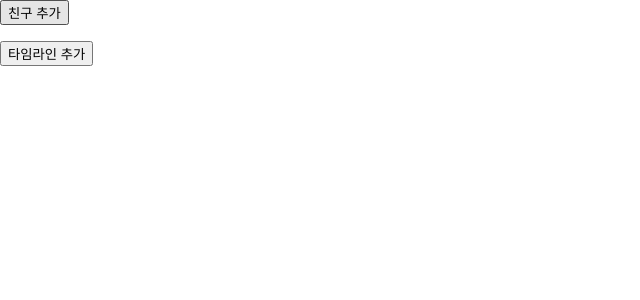
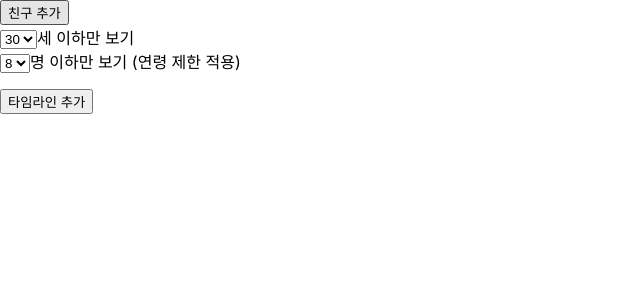
Before and after one commit to sjh50200/playground, a React (Create React App) app in the folder redux_practice/redux-saga_practice/: page / in a window 1280 px wide. Shown: the top 300 px of the page, without its empty margins (0-640 px from the left). Built offline with nearby package versions, Linux system fonts and the light colour scheme.

Commit message:
feat: filter 적용 (컴포넌트에서 직접 필터링 하기)

```diff
--- /dev/null
+++ b/redux_practice/package.json
@@ -0,0 +1,5 @@
+{
+  "dependencies": {
+    "reselect": "^4.1.5"
+  }
+}
--- /dev/null
+++ b/redux_practice/redux-saga_practice/src/friend/common.js
@@ -0,0 +1,2 @@
+export const MAX_AGE_LIMIT = 30;
+export const MAX_SHOW_LIMIT = 8;
--- /dev/null
+++ b/redux_practice/redux-saga_practice/src/friend/component/NumberSelect.tsx
@@ -0,0 +1,33 @@
+import React from "react";
+
+interface SelectProps {
+  value: string;
+  options: Array<number>;
+  postfix: string;
+  onChange: any;
+}
+
+const NumberSelect = (props: SelectProps) => {
+  const { value, options, postfix, onChange } = props;
+
+  return (
+    <div>
+      <select
+        onChange={(e) => {
+          const value = Number(e.currentTarget.value);
+          onChange(value);
+        }}
+        value={value}
+      >
+        {options.map((option) => (
+          <option key={option} value={option}>
+            {option}
+          </option>
+        ))}
+      </select>
+      {postfix}
+    </div>
+  );
+};
+
+export default NumberSelect;
--- a/redux_practice/redux-saga_practice/src/friend/container/FriendMain.js
+++ b/redux_practice/redux-saga_practice/src/friend/container/FriendMain.js
@@ -1,12 +1,26 @@
 import React, { useEffect, useReducer } from "react";
 import { getNextFriend } from "../../common/mockData";
-import { useDispatch, useSelector } from "react-redux";
-import store from "../../common/store";
+import { shallowEqual, useDispatch, useSelector } from "react-redux";
 import FriendList from "../component/FriendList";
-import { addFriend } from "../state";
+import { addFriend, setAgeLimit, setShowLimit } from "../state";
+import NumberSelect from "../component/NumberSelect";
+import { MAX_AGE_LIMIT, MAX_SHOW_LIMIT } from "../common";
 
 export default function FriendMain() {
   const friends = useSelector((state) => state.friend.friends);
+  const ageLimit = useSelector((state) => state.friend.ageLimit);
+  const showLimit = useSelector((state) => state.friend.showLimit);
+
+  //shallowEqual은 얕은 복사를 진행해버리게 한다.
+  const [friendsWithAgeLimit, friendsWithAgeShowLimit] = useSelector(
+    (state) => {
+      const friendsWithAgeLimit = state.friend.friends.filter(
+        (item) => item.age <= ageLimit
+      );
+      return [friendsWithAgeLimit, friendsWithAgeLimit.slice(0, showLimit)];
+    },
+    shallowEqual
+  );
   const dispatch = useDispatch();
 
   function onAdd() {
@@ -17,7 +31,22 @@ export default function FriendMain() {
   return (
     <div>
       <button onClick={onAdd}>친구 추가</button>
-      <FriendList friends={friends} />
+      <NumberSelect
+        onChange={(v) => dispatch(setAgeLimit(v))}
+        value={ageLimit}
+        options={AGE_LIMIT_OPTIONS}
+        postfix="세 이하만 보기"
+      />
+      <NumberSelect
+        onChange={(v) => dispatch(setShowLimit(v))}
+        value={showLimit}
+        options={SHOW_LIMIT_OPTIONS}
+        postfix="명 이하만 보기 (연령 제한 적용)"
+      />
+      <FriendList friends={friendsWithAgeShowLimit} />
     </div>
   );
 }
+
+const AGE_LIMIT_OPTIONS = [15, 20, 25, MAX_AGE_LIMIT];
+const SHOW_LIMIT_OPTIONS = [2, 4, 6, MAX_SHOW_LIMIT];
--- a/redux_practice/redux-saga_practice/src/friend/state.js
+++ /dev/null
@@ -1,31 +0,0 @@
-import createReducer from "../common/createReducer";
-
-const ADD = 'friend/ADD';
-const REMOVE = 'friend/REMOVE';
-const EDIT = 'friend/EDIT';
-
-export const addFriend = friend => ({type:ADD, friend});
-export const removeFriend = friend => ({type:REMOVE, friend});
-export const editFriend = friend => ({type:EDIT, friend});
-
-const INITIAL_STATE = {friends: []};
-
-//ADD action일 때는 friends 배열에 friend 추가
-//REMOVE action일 때는 해당 id 값에 해당하는 friend 제거
-//EDIT action일 때는 해당하는 친구 정보를 수정
-const reducer = createReducer(INITIAL_STATE, {
-    [ADD]: (state, action) => state.friends.push(action.friend),
-    [REMOVE]: (state, action) =>
-    (state.friends = state.friends.filter(
-        friend => friend.id !== action.friend.id,
-    )),
-    [EDIT]: (state, action) => {
-        const index = state.friends.findIndex(
-            friend => friend.id === action.friend.id,
-        );
-        if(index >= 0) {
-            state.friends[index] = action.friend;
-        }
-    },
-});
-export default reducer;
--- /dev/null
+++ b/redux_practice/redux-saga_practice/src/friend/state/index.js
@@ -0,0 +1,42 @@
+import createReducer from "../../common/createReducer";
+import { MAX_AGE_LIMIT, MAX_SHOW_LIMIT } from "../common";
+
+const ADD = "friend/ADD";
+const REMOVE = "friend/REMOVE";
+const EDIT = "friend/EDIT";
+const SET_AGE_LIMIT = "friend/SET_AGE_LIMIT";
+const SET_SHOW_LIMIT = "friend/SET_SHOW_LIMIT";
+
+export const addFriend = (friend) => ({ type: ADD, friend });
+export const removeFriend = (friend) => ({ type: REMOVE, friend });
+export const editFriend = (friend) => ({ type: EDIT, friend });
+export const setAgeLimit = (ageLimit) => ({ type: SET_AGE_LIMIT, ageLimit });
+export const setShowLimit = (showLimit) => ({ type: SET_AGE_LIMIT, showLimit });
+
+const INITIAL_STATE = {
+  friends: [],
+  ageLimit: MAX_AGE_LIMIT,
+  showLimit: MAX_SHOW_LIMIT,
+};
+
+//ADD action일 때는 friends 배열에 friend 추가
+//REMOVE action일 때는 해당 id 값에 해당하는 friend 제거
+//EDIT action일 때는 해당하는 친구 정보를 수정
+const reducer = createReducer(INITIAL_STATE, {
+  [ADD]: (state, action) => state.friends.push(action.friend),
+  [REMOVE]: (state, action) =>
+    (state.friends = state.friends.filter(
+      (friend) => friend.id !== action.friend.id
+    )),
+  [EDIT]: (state, action) => {
+    const index = state.friends.findIndex(
+      (friend) => friend.id === action.friend.id
+    );
+    if (index >= 0) {
+      state.friends[index] = action.friend;
+    }
+  },
+  [SET_AGE_LIMIT]: (state, action) => (state.ageLimit = action.ageLimit),
+  [SET_SHOW_LIMIT]: (state, action) => (state.showLimit = action.showLimit),
+});
+export default reducer;
```
Also changed, not shown: redux_practice/redux-saga_practice/src/friend/state/selector.js (added, +7 -0 lines).
